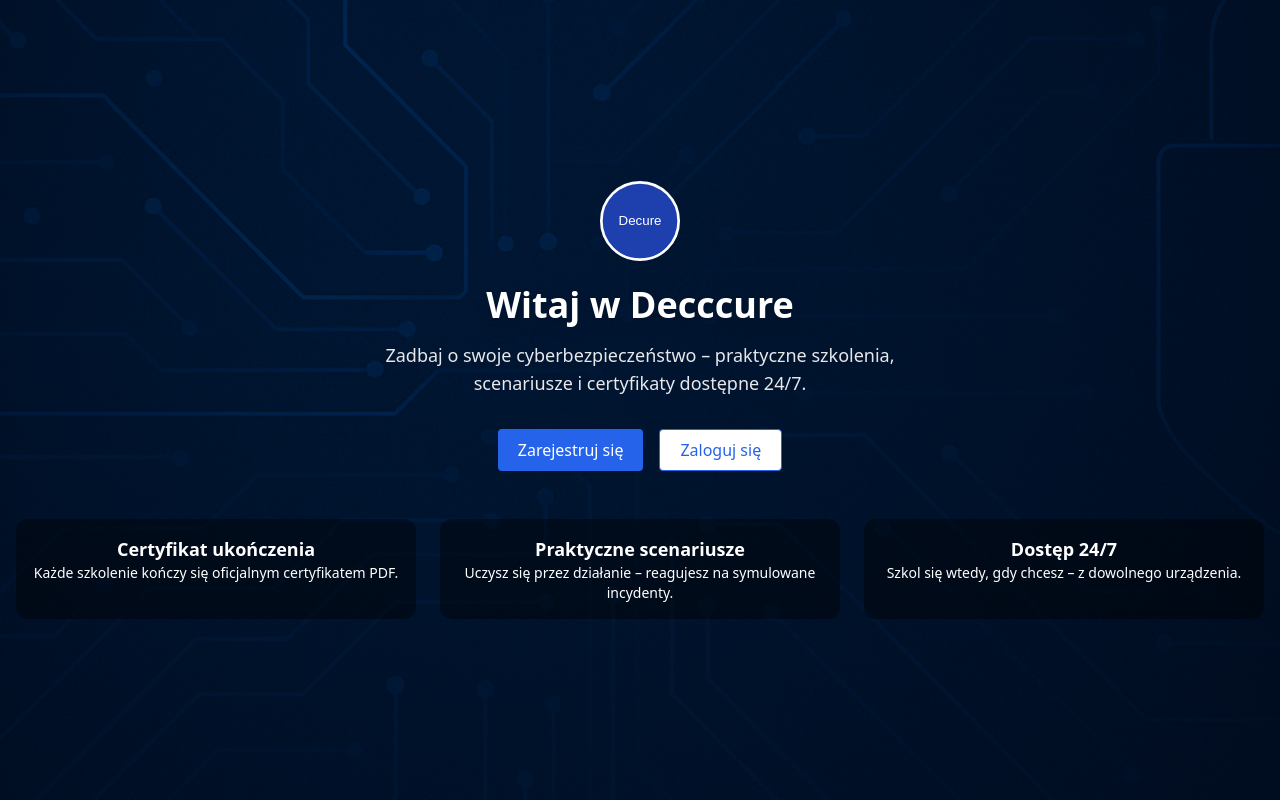
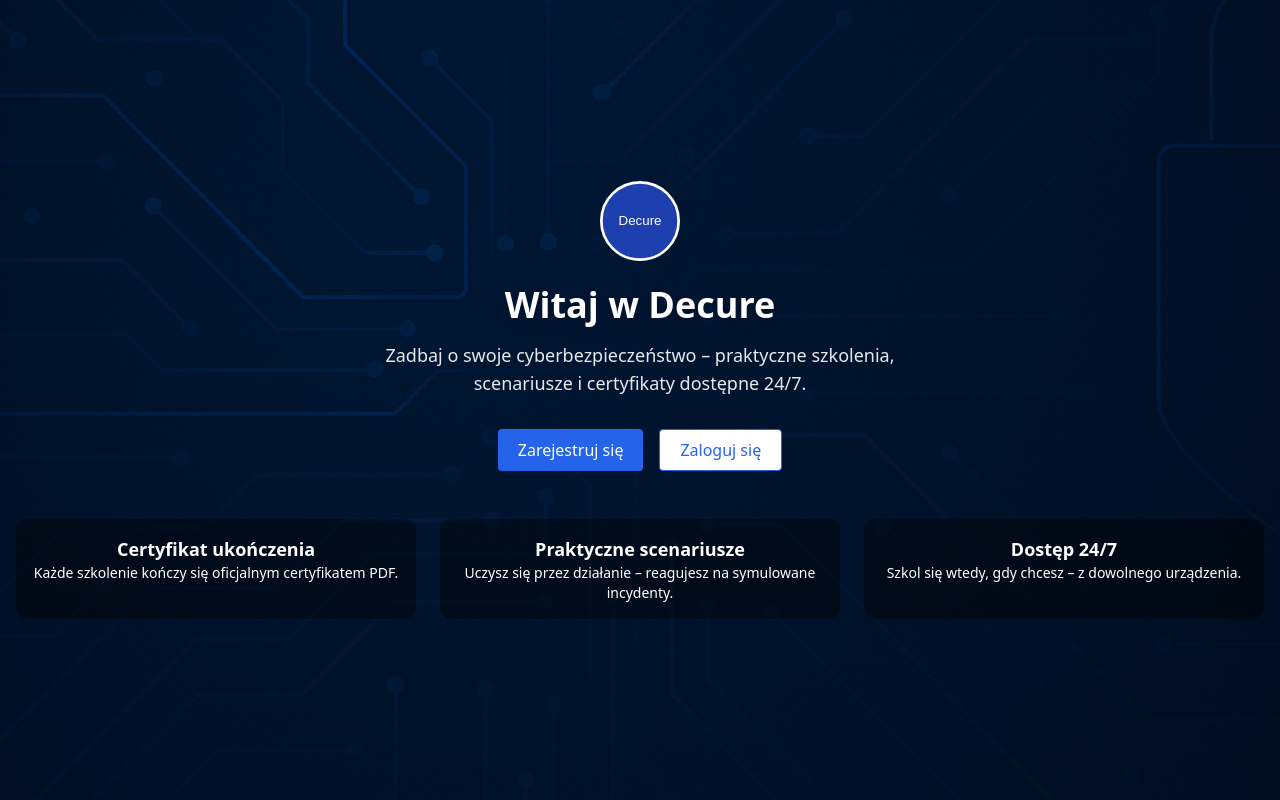
Before and after one commit to slawek22/decki, a React (Vite) app: page / in a window 1280 px wide. Built offline with nearby package versions, Linux system fonts and the light colour scheme.

Commit message:
POprawa home

```diff
--- a/src/components/Home.jsx
+++ b/src/components/Home.jsx
@@ -26,7 +26,7 @@ export default function Home() {
         animate={{ opacity: 1, y: 0 }}
         transition={{ delay: 0.2 }}
       >
-        Witaj w Decccure
+        Witaj w Decure
       </motion.h1>
 
       <motion.p
```
